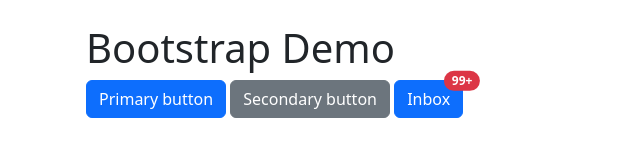
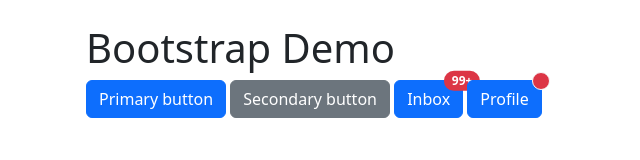
Before and after one commit to jdumaia/jdumaia.github.io, a plain HTML site: page index.html in a window 1280 px wide. Shown: the whole page, without its empty margins (0-640 px from the left). Drawn offline with nearby package versions, Linux system fonts and the light colour scheme.

Commit message:
Update index.html

```diff
--- a/index.html
+++ b/index.html
@@ -19,6 +19,13 @@
           <span class="visually-hidden">unread messages</span>
         </span>
       </button>
+
+      <button type="button" class="btn btn-primary position-relative">
+        Profile
+        <span class="position-absolute top-0 start-100 translate-middle p-2 bg-danger border border-light rounded-circle">
+          <span class="visually-hidden">New alerts</span>
+        </span>
+      </button>
     </div>
     <script src="https://cdn.jsdelivr.net/npm/bootstrap@5.3.3/dist/js/bootstrap.bundle.min.js" integrity="sha384-YvpcrYf0tY3lHB60NNkmXc5s9fDVZLESaAA55NDzOxhy9GkcIdslK1eN7N6jIeHz" crossorigin="anonymous"></script>
   </body>
```
